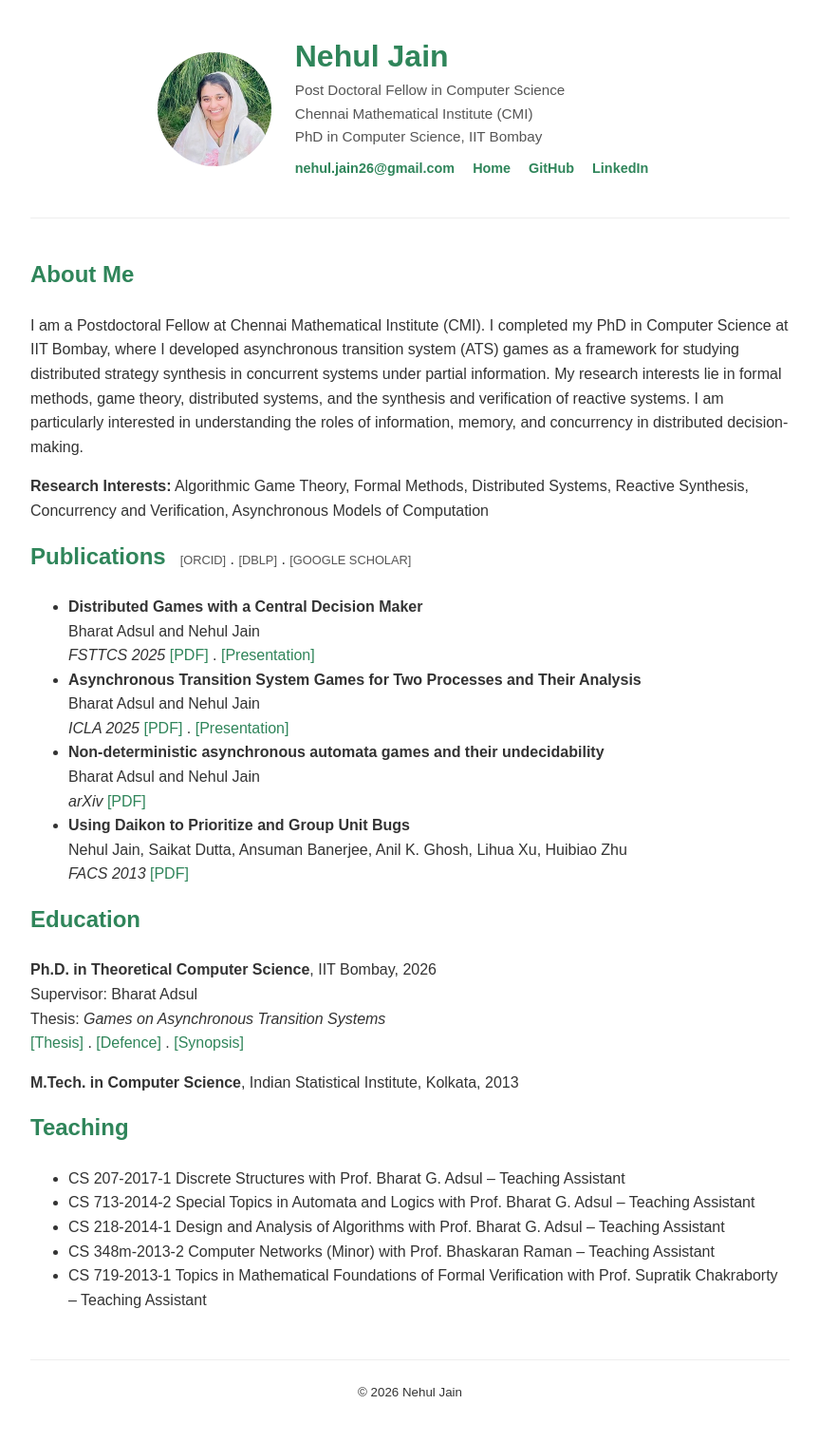
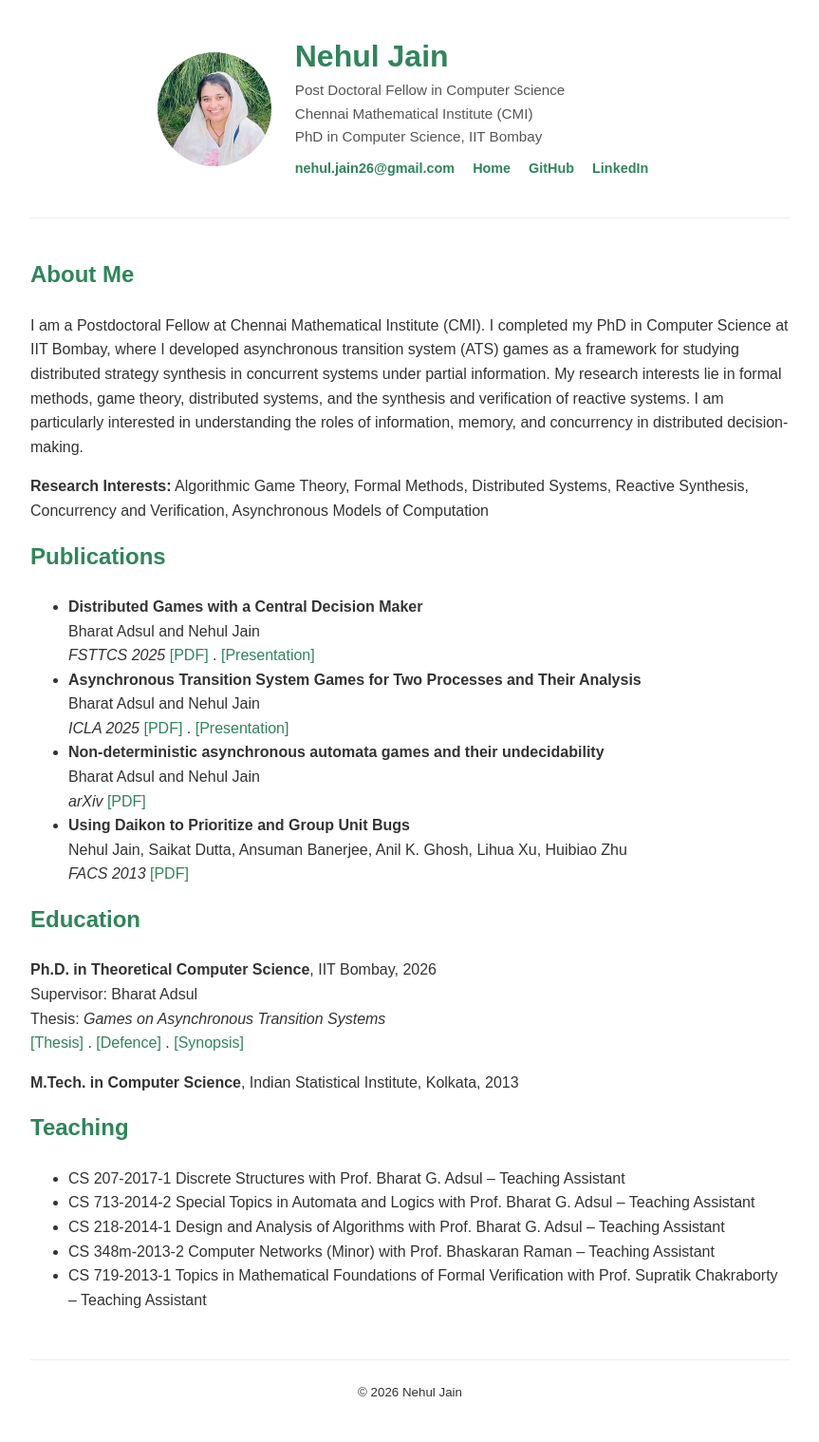
Before and after one commit to nehuljain26/nehuljain26.github.io, a Jekyll site: the page built from index.md, in a window 1280 px wide. Shown: the whole page at 95% size, without its empty margins (208-1071 px from the left). Built offline with Jekyll 4.4.1, drawn with Linux system fonts in a browser that asks for light colours.

Commit message:
Update publications.html

```diff
--- a/_includes/publications.html
+++ b/_includes/publications.html
@@ -2,20 +2,7 @@
 <div class="section-title">
   <h2>Publications</h2>
 
-  <div class="links">
-    {% if site.data.bio.orcid %}
-      <a href="{{ site.data.bio.orcid}}" target="_blank">[ORCID]</a> .
-    {% endif %}
 
-    {% if site.data.bio.dblp %}
-      <a href="{{ site.data.bio.dblp}}" target="_blank">[DBLP]</a> .
-    {% endif %}
-
-    {% if site.data.bio.googlescholar %}
-      <a href="{{ site.data.bio.googlescholar}}" target="_blank">[GOOGLE SCHOLAR]</a>
-    {% endif %}
-
-  </div>
 </div>
     <ul>
         {% for pub in site.data.publications %}
```
